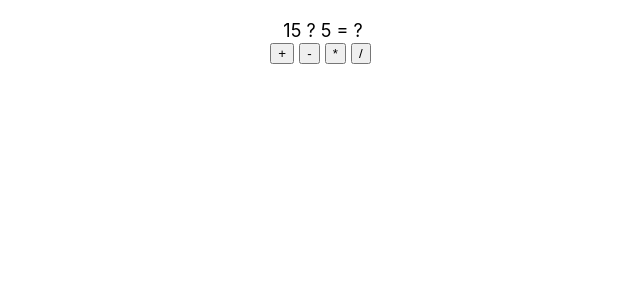
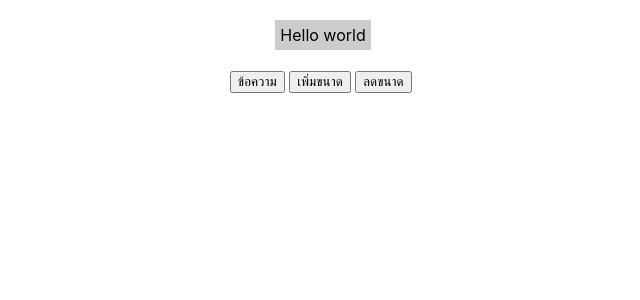
Before and after one commit to Ittipond/App1, a React (Create React App) app in the folder app1/: page / in a window 1280 px wide. Shown: the top 300 px of the page, without its empty margins (317-957 px from the left). Built offline with nearby package versions, Linux system fonts and the light colour scheme.

Commit message:
Create state-func.js

```diff
--- a/app1/src/App.js
+++ b/app1/src/App.js
@@ -1,9 +1,9 @@
 import React from 'react'
 // import Button from './class-components'
 //import Calculator2 from './calculator'
-import RefsFunc from './refs-func.js'
-
+import RefsFunc from './refs-func'
+import MessageBox from './state-func'
 
 export default function App() {
-  return <RefsFunc/>
+  return <MessageBox/>
 }
--- /dev/null
+++ b/app1/src/state-func.js
@@ -0,0 +1,36 @@
+import React,{useState} from "react";
+
+export default function MessageBox(){
+    let[text, setText] = useState('Hello world')
+    let[size,setSize] = React.useState(16)
+
+    const onClickSetText = () => {
+        let t = prompt('กำหนดข้อความ')
+        if (t){
+            setText(t)
+        }
+    }
+
+    const onClickZoomIn = () =>{
+        let newSize = size + 1
+        setSize(newSize)
+    }
+
+    let msgboxStyle = {
+        display: 'inline-block',
+        width:'350',
+        fontSize:size,
+        backgroundColor:'#ccc',
+        padding:5,
+        textAlign:'left'
+    }
+
+    return(
+        <div style={{textAlign:'center',marginTop:20}}>
+            <div style={msgboxStyle}>{text}</div><br/><br/>
+            <button onClick={onClickSetText}>ข้อความ</button>&nbsp;
+            <button onClick={onClickZoomIn}>เพิ่มขนาด</button>&nbsp;
+            <button onClick={() => setSize(size-1)}>ลดขนาด</button>&nbsp;
+        </div>
+    )
+}
```
